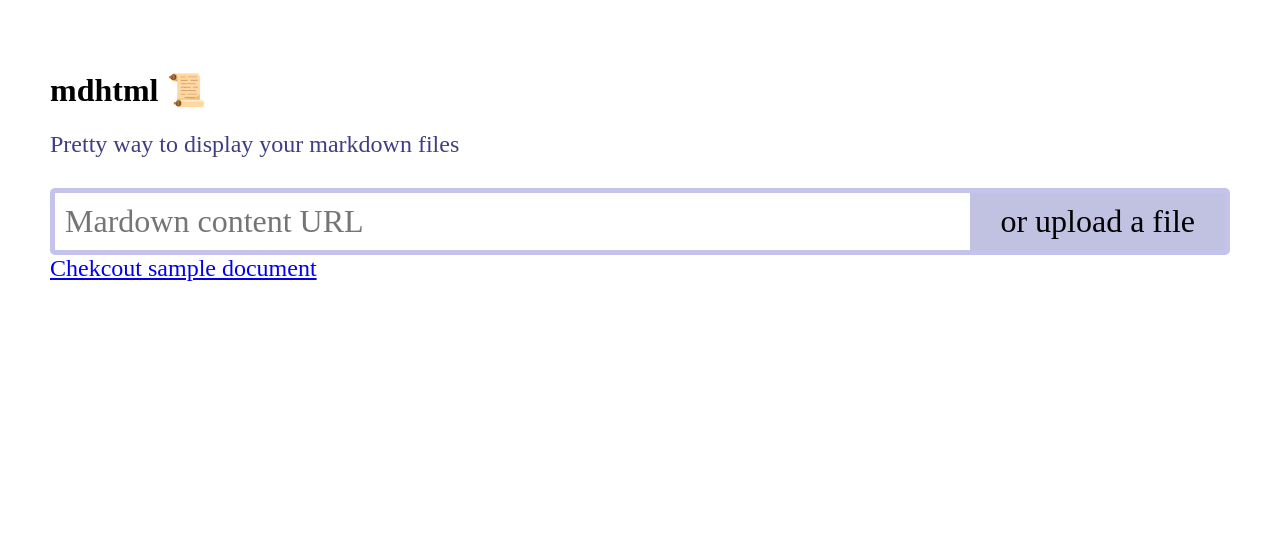
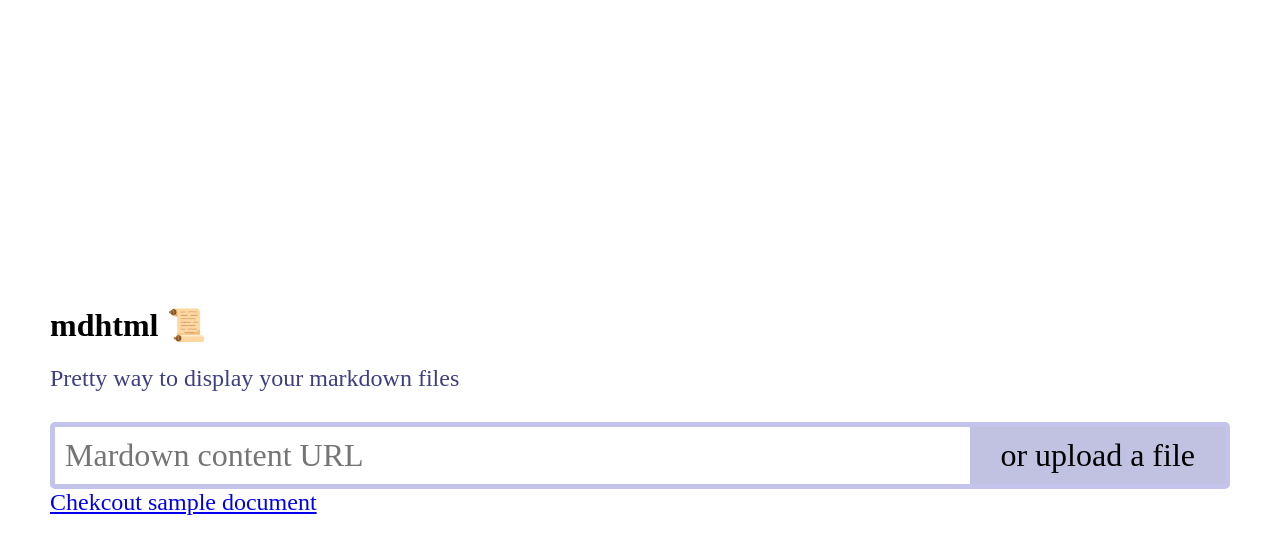
Before and after one commit to meain/mdhtml, a website built with Vite: page index.html in a window 1280 px wide. Built offline with nearby package versions, Linux system fonts and the light colour scheme.

Commit message:
Fix css for hello

```diff
--- a/index.css
+++ b/index.css
@@ -23,9 +23,8 @@ div#content {
 #hello {
   display: flex;
   justify-content: center;
-  align-items: center;
   width: 100%;
-  height: 100%;
+  height: calc(100vh - 100px); /* 100px is padding on body */
   flex-direction: column;
 }
 
--- a/index.js
+++ b/index.js
@@ -24,7 +24,7 @@ function renderMarkdown(doc) {
 const hello = document.getElementById('hello')
 const present = document.getElementById('present')
 function showHello() {
-  hello.style.display = 'block'
+  hello.style.display = 'flex'
   present.style.display = 'none'
 }
 function showPresentation() {
```
